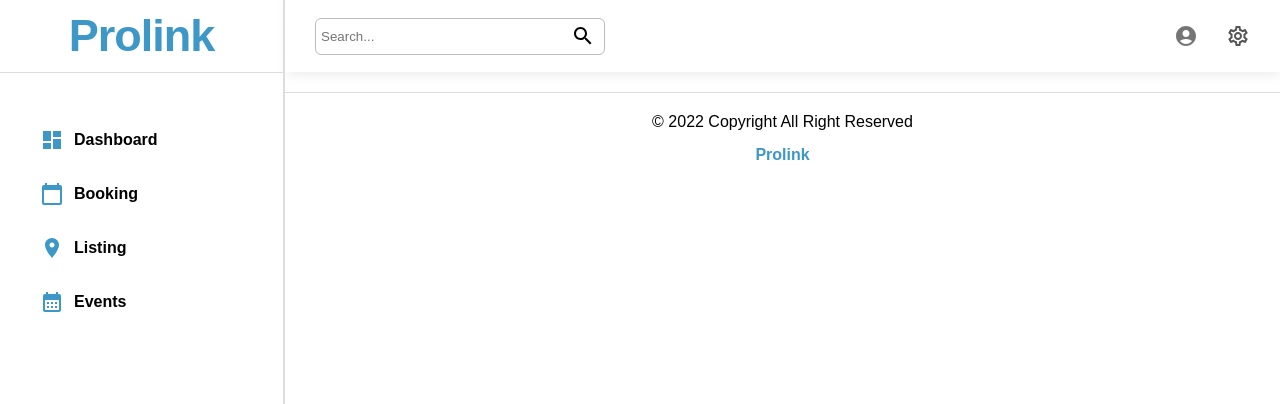
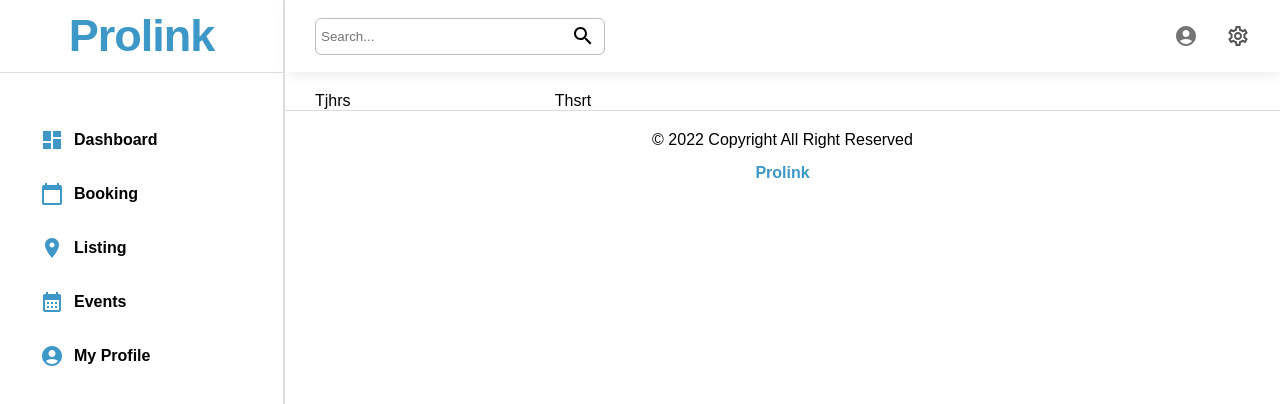
Before and after one commit to Rutubhimani28/Directory-Listing, a React (Create React App) app: page /my-profile in a window 1280 px wide. Shown: the top 404 px of the page. Built offline with nearby package versions, Linux system fonts and the light colour scheme.

Commit message:
profile added

```diff
--- a/src/App.tsx
+++ b/src/App.tsx
@@ -17,6 +17,7 @@ import { productInputs, userInputs } from "./DataFormNew";
 
 import Event from "./Pages/Event/event";
 import Dashboard from "../src/Pages/dashboard/index";
+import MyProfile from "./Pages/myProfile";
 
 const App = () => {
   return (
@@ -45,6 +46,7 @@ const App = () => {
                 </Route>
                 <Route path="my-listing" element={<MyListing />} />
                 <Route path="event" element={<Event />} />
+                <Route path="my-profile" element={<MyProfile />} />
                 <Route path="users">
                   <Route index element={<List />} />
                   <Route path=":userId" element={<Single />} />
--- a/src/Components/Sidebar/Sidebar.tsx
+++ b/src/Components/Sidebar/Sidebar.tsx
@@ -11,6 +11,7 @@ import FavoriteIcon from "@mui/icons-material/Favorite";
 import StarIcon from "@mui/icons-material/Star";
 import CalendarTodayIcon from "@mui/icons-material/CalendarToday";
 import SettingsIcon from "@mui/icons-material/Settings";
+import AccountCircle from "@mui/icons-material/AccountCircle";
 
 const Sidebar = () => {
   const navigate = useNavigate();
@@ -42,6 +43,10 @@ const Sidebar = () => {
             <li onClick={() => navigate("event")}>
               <CalendarMonthIcon className="slider-icon" />
               <span>Events</span>
+            </li>
+            <li onClick={() => navigate("my-profile")}>
+              <AccountCircle className="slider-icon" />
+              <span>My Profile</span>
             </li>
             {/* <li onClick={() => navigate("products")}>
               <InsertChartOutlinedIcon className="slider-icon" />
--- /dev/null
+++ b/src/Pages/myProfile/index.tsx
@@ -0,0 +1,19 @@
+import { Grid } from "@mui/material";
+import React from "react";
+
+const MyProfile = () => {
+  return (
+    <div>
+      <Grid container rowSpacing={1} columnSpacing={{ xs: 1, sm: 2, md: 3 }}>
+        <Grid item xs={12} md={3}>
+          <div>tjhrs</div>
+        </Grid>
+        <Grid item xs={12} md={9}>
+          <div>thsrt</div>
+        </Grid>
+      </Grid>
+    </div>
+  );
+};
+
+export default MyProfile;
```
